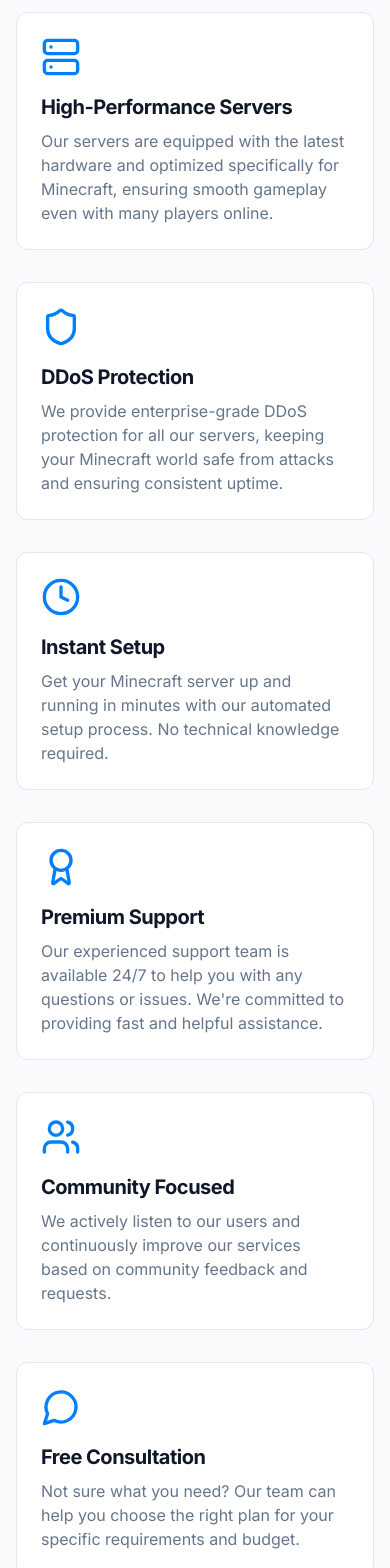
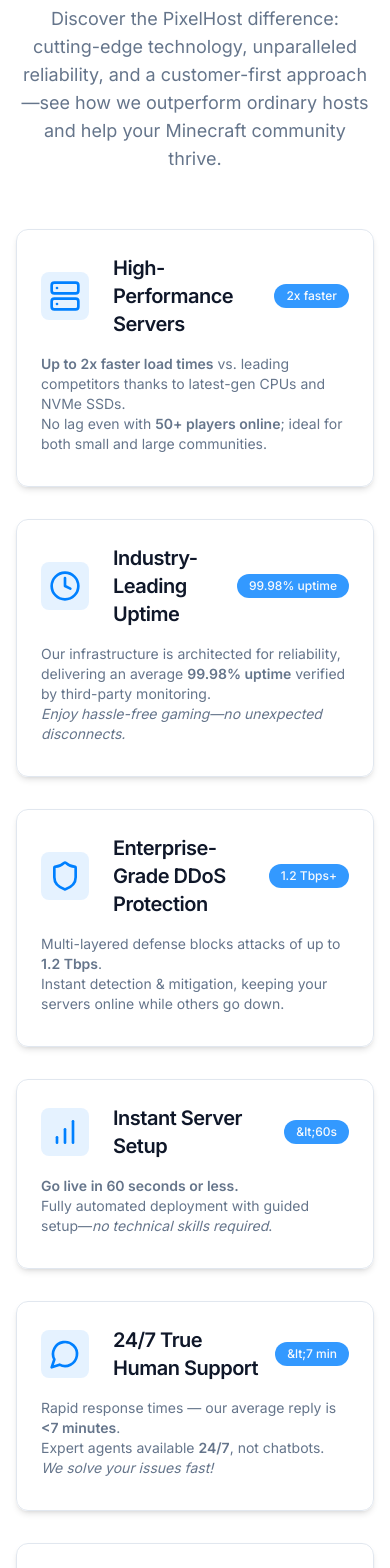
Before and after one commit to Jelmer-Ketelaar/pixel-hosting-haven, a React (Vite) app: page /about in a window 390 px wide. Shown: the part 1320-2888 px from the top of the page. Built offline with nearby package versions, Linux system fonts and the light colour scheme.

Commit message:
Enhance 'Why Choose PixelHost' section
- Improved the 'Why Choose PixelHost' section with detailed benefits, metrics, and comparisons.
- Added customer testimonials and case studies.
- Optimized UI, enhanced visuals, and ensured responsiveness.

```diff
--- a/src/pages/About.tsx
+++ b/src/pages/About.tsx
@@ -2,7 +2,78 @@
 import React from 'react';
 import Navbar from '@/components/Navbar';
 import Footer from '@/components/Footer';
-import { Server, Shield, Clock, Award, Users, MessageCircle } from 'lucide-react';
+import { Server, Shield, Clock, Award, Users, MessageCircle, BarChart, Star, Heart } from 'lucide-react';
+import { cn } from '@/lib/utils';
+
+const BENEFITS = [
+  {
+    title: "High-Performance Servers",
+    icon: <Server className="h-8 w-8 text-primary" />,
+    description: (
+      <>
+        <span className="font-semibold">Up to 2x faster load times</span> vs. leading competitors thanks to latest-gen CPUs and NVMe SSDs. <br />
+        No lag even with <span className="font-semibold">50+ players online</span>; ideal for both small and large communities.
+      </>
+    ),
+    stat: "2x faster",
+  },
+  {
+    title: "Industry-Leading Uptime",
+    icon: <Clock className="h-8 w-8 text-primary" />,
+    description: (
+      <>
+        Our infrastructure is architected for reliability, delivering an average <span className="font-semibold">99.98% uptime</span> verified by third-party monitoring.<br />
+        <span className="italic">Enjoy hassle-free gaming—no unexpected disconnects.</span>
+      </>
+    ),
+    stat: "99.98% uptime",
+  },
+  {
+    title: "Enterprise-Grade DDoS Protection",
+    icon: <Shield className="h-8 w-8 text-primary" />,
+    description: (
+      <>
+        Multi-layered defense blocks attacks of up to <span className="font-semibold">1.2 Tbps</span>.<br />
+        Instant detection & mitigation, keeping your servers online while others go down.
+      </>
+    ),
+    stat: "1.2 Tbps+",
+  },
+  {
+    title: "Instant Server Setup",
+    icon: <BarChart className="h-8 w-8 text-primary" />,
+    description: (
+      <>
+        <span className="font-semibold">Go live in 60 seconds or less.</span><br />
+        Fully automated deployment with guided setup—<span className="italic">no technical skills required</span>.
+      </>
+    ),
+    stat: "&lt;60s",
+  },
+  {
+    title: "24/7 True Human Support",
+    icon: <MessageCircle className="h-8 w-8 text-primary" />,
+    description: (
+      <>
+        Rapid response times &mdash; our average reply is <span className="font-semibold">&lt;7 minutes</span>.<br />
+        Expert agents available <span className="font-semibold">24/7</span>, not chatbots. <br />
+        <span className="italic">We solve your issues fast!</span>
+      </>
+    ),
+    stat: "&lt;7 min",
+  },
+  {
+    title: "Loved by the Community",
+    icon: <Star className="h-8 w-8 text-primary" />,
+    description: (
+      <>
+        <span className="font-semibold">98% satisfaction rate</span> from thousands of happy customers.<br />
+        Over <span className="font-semibold">5,000+ servers hosted</span> and <span className="font-semibold">20,000+ players served</span> globally.
+      </>
+    ),
+    stat: "98%+",
+  }
+];
 
 const About: React.FC = () => {
   return (
@@ -57,63 +128,57 @@ const About: React.FC = () => {
           </div>
         </section>
 
-        <section className="py-16">
+        {/* Enhanced Why Choose PixelHost Section */}
+        <section className="py-20 bg-card border-t border-b border-border">
           <div className="container mx-auto px-4">
-            <h2 className="text-3xl font-bold text-center mb-12">Why Choose PixelHost</h2>
-            <div className="grid grid-cols-1 md:grid-cols-2 lg:grid-cols-3 gap-8">
-              <div className="bg-card p-6 rounded-xl border border-border">
-                <Server className="h-10 w-10 text-primary mb-4" />
-                <h3 className="text-xl font-bold mb-2">High-Performance Servers</h3>
-                <p className="text-muted-foreground">
-                  Our servers are equipped with the latest hardware and optimized specifically for Minecraft, ensuring smooth gameplay even with many players online.
+            <div className="text-center mb-14">
+              <h2 className="text-3xl md:text-4xl font-bold mb-6">
+                Why Choose <span className="text-gradient">PixelHost</span>?
+              </h2>
+              <p className="text-lg max-w-2xl mx-auto text-muted-foreground mb-8">
+                Discover the PixelHost difference: cutting-edge technology, unparalleled reliability, and a customer-first approach—see how we outperform ordinary hosts and help your Minecraft community thrive.
               </p>
             </div>
-              <div className="bg-card p-6 rounded-xl border border-border">
-                <Shield className="h-10 w-10 text-primary mb-4" />
-                <h3 className="text-xl font-bold mb-2">DDoS Protection</h3>
-                <p className="text-muted-foreground">
-                  We provide enterprise-grade DDoS protection for all our servers, keeping your Minecraft world safe from attacks and ensuring consistent uptime.
-                </p>
+            <div className="grid grid-cols-1 md:grid-cols-2 xl:grid-cols-3 gap-8">
+              {BENEFITS.map((benefit, idx) => (
+                <div
+                  key={benefit.title}
+                  className={cn(
+                    "p-6 glass-effect rounded-xl shadow-md transition-all border border-border hover:scale-[1.03] hover:shadow-xl flex flex-col items-start"
+                  )}
+                >
+                  <div className="mb-4 flex items-center gap-4 w-full">
+                    <div className="rounded-lg bg-primary/10 p-2 flex items-center justify-center">{benefit.icon}</div>
+                    <div className="ml-2 flex-1">
+                      <h3 className="text-xl font-semibold">{benefit.title}</h3>
                     </div>
-              <div className="bg-card p-6 rounded-xl border border-border">
-                <Clock className="h-10 w-10 text-primary mb-4" />
-                <h3 className="text-xl font-bold mb-2">Instant Setup</h3>
-                <p className="text-muted-foreground">
-                  Get your Minecraft server up and running in minutes with our automated setup process. No technical knowledge required.
-                </p>
+                    <span className="text-xs bg-primary/80 text-primary-foreground px-3 py-1 rounded-full font-medium">
+                      {benefit.stat}
+                    </span>
                   </div>
-              <div className="bg-card p-6 rounded-xl border border-border">
-                <Award className="h-10 w-10 text-primary mb-4" />
-                <h3 className="text-xl font-bold mb-2">Premium Support</h3>
-                <p className="text-muted-foreground">
-                  Our experienced support team is available 24/7 to help you with any questions or issues. We're committed to providing fast and helpful assistance.
-                </p>
+                  <div className="text-muted-foreground text-sm mb-2">
+                    {benefit.description}
                   </div>
-              <div className="bg-card p-6 rounded-xl border border-border">
-                <Users className="h-10 w-10 text-primary mb-4" />
-                <h3 className="text-xl font-bold mb-2">Community Focused</h3>
-                <p className="text-muted-foreground">
-                  We actively listen to our users and continuously improve our services based on community feedback and requests.
-                </p>
                 </div>
-              <div className="bg-card p-6 rounded-xl border border-border">
-                <MessageCircle className="h-10 w-10 text-primary mb-4" />
-                <h3 className="text-xl font-bold mb-2">Free Consultation</h3>
-                <p className="text-muted-foreground">
-                  Not sure what you need? Our team can help you choose the right plan for your specific requirements and budget.
-                </p>
+              ))}
             </div>
+            <div className="text-center mt-14">
+              <a href="#testimonials" className="inline-block">
+                <button className="bg-primary text-primary-foreground px-7 py-3 rounded-full font-semibold shadow-glass transition-all hover:bg-primary/90 active:scale-95 button-animation">
+                  See what our customers say
+                  <span className="ml-2 align-middle"><Star size={18} className="inline" /></span>
+                </button>
+              </a>
             </div>
           </div>
         </section>
 
-        <section className="py-16 bg-muted/20">
-          <div className="container mx-auto px-4 text-center">
-            <h2 className="text-3xl font-bold mb-6">Our Team</h2>
-            <p className="text-lg text-muted-foreground max-w-3xl mx-auto mb-12">
+        <section className="py-16">
+          <div className="container mx-auto px-4">
+            <h2 className="text-3xl font-bold text-center mb-12">Our Team</h2>
+            <p className="text-lg text-muted-foreground max-w-3xl mx-auto mb-12 text-center">
               We're a dedicated team of Minecraft enthusiasts, developers, and customer support specialists working together to provide the best hosting experience.
             </p>
-
             <div className="grid grid-cols-1 md:grid-cols-2 lg:grid-cols-3 gap-8 max-w-4xl mx-auto">
               <div className="bg-background rounded-xl p-6 shadow-sm border border-border">
                 <div className="w-24 h-24 bg-primary/10 rounded-full mx-auto mb-4 flex items-center justify-center">
@@ -148,6 +213,47 @@ const About: React.FC = () => {
             </div>
           </div>
         </section>
+
+        {/* Section: Customer Testimonials */}
+        <section className="py-20 bg-muted/20 border-t border-border">
+          <div className="container mx-auto px-4">
+            <h2 className="text-3xl font-bold text-center mb-10">What Our Customers Say</h2>
+            <p className="mb-10 max-w-xl mx-auto text-center text-muted-foreground">Real stories from server owners who trust PixelHost for their Minecraft communities.</p>
+            <div className="grid md:grid-cols-2 gap-8">
+              <div className="bg-card rounded-xl p-8 border border-border shadow-xl">
+                <div className="flex items-center mb-4 gap-2">
+                  <Star size={18} className="text-minecraft-orange fill-minecraft-orange" />
+                  <Star size={18} className="text-minecraft-orange fill-minecraft-orange" />
+                  <Star size={18} className="text-minecraft-orange fill-minecraft-orange" />
+                  <Star size={18} className="text-minecraft-orange fill-minecraft-orange" />
+                  <Star size={18} className="text-minecraft-orange fill-minecraft-orange" />
+                </div>
+                <blockquote className="italic mb-4">“Switching to PixelHost doubled our TPS and eliminated lag even at peak times—no host comes close to their performance and support.”</blockquote>
+                <div className="text-sm font-semibold">Sarah C.</div>
+                <div className="text-xs text-muted-foreground">Owner, EnderRealms</div>
+              </div>
+              <div className="bg-card rounded-xl p-8 border border-border shadow-xl">
+                <div className="flex items-center mb-4 gap-2">
+                  <Star size={18} className="text-minecraft-orange fill-minecraft-orange" />
+                  <Star size={18} className="text-minecraft-orange fill-minecraft-orange" />
+                  <Star size={18} className="text-minecraft-orange fill-minecraft-orange" />
+                  <Star size={18} className="text-minecraft-orange fill-minecraft-orange" />
+                  <Star size={18} className="text-minecraft-orange fill-minecraft-orange" />
+                </div>
+                <blockquote className="italic mb-4">“PixelHost’s migration team moved our entire playerbase with zero downtime. Fast, transparent, and genuinely helpful—best host we’ve used.”</blockquote>
+                <div className="text-sm font-semibold">Martin R.</div>
+                <div className="text-xs text-muted-foreground">Admin, SkyNetMC</div>
+              </div>
+            </div>
+            <div className="text-center mt-10">
+              <a href="#contact" className="inline-block">
+                <button className="bg-secondary text-secondary-foreground px-7 py-3 rounded-full font-semibold shadow-glass transition-all hover:bg-secondary/80 active:scale-95 button-animation">
+                  Start your journey &rarr;
+                </button>
+              </a>
+            </div>
+          </div>
+        </section>
       </main>
       <Footer />
     </div>
```
Lines whose indentation alone changed are shown as unchanged.
